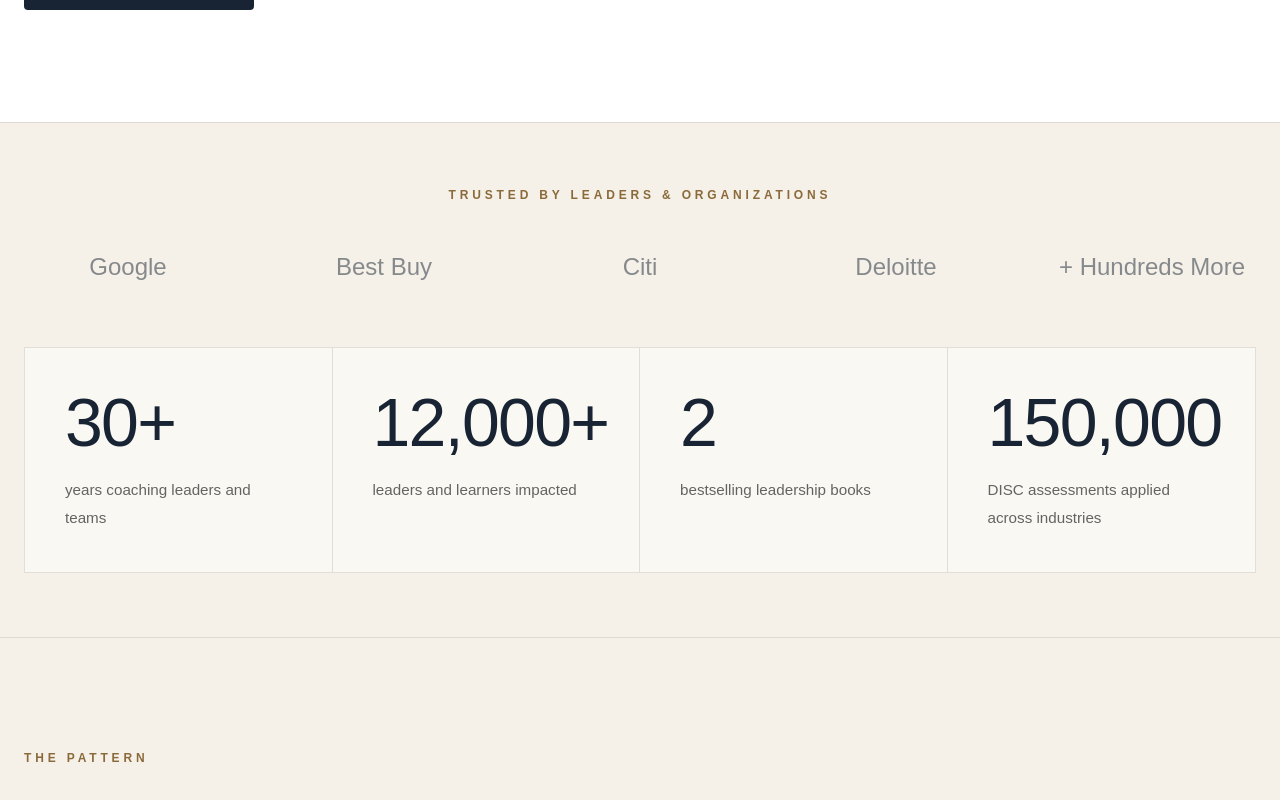
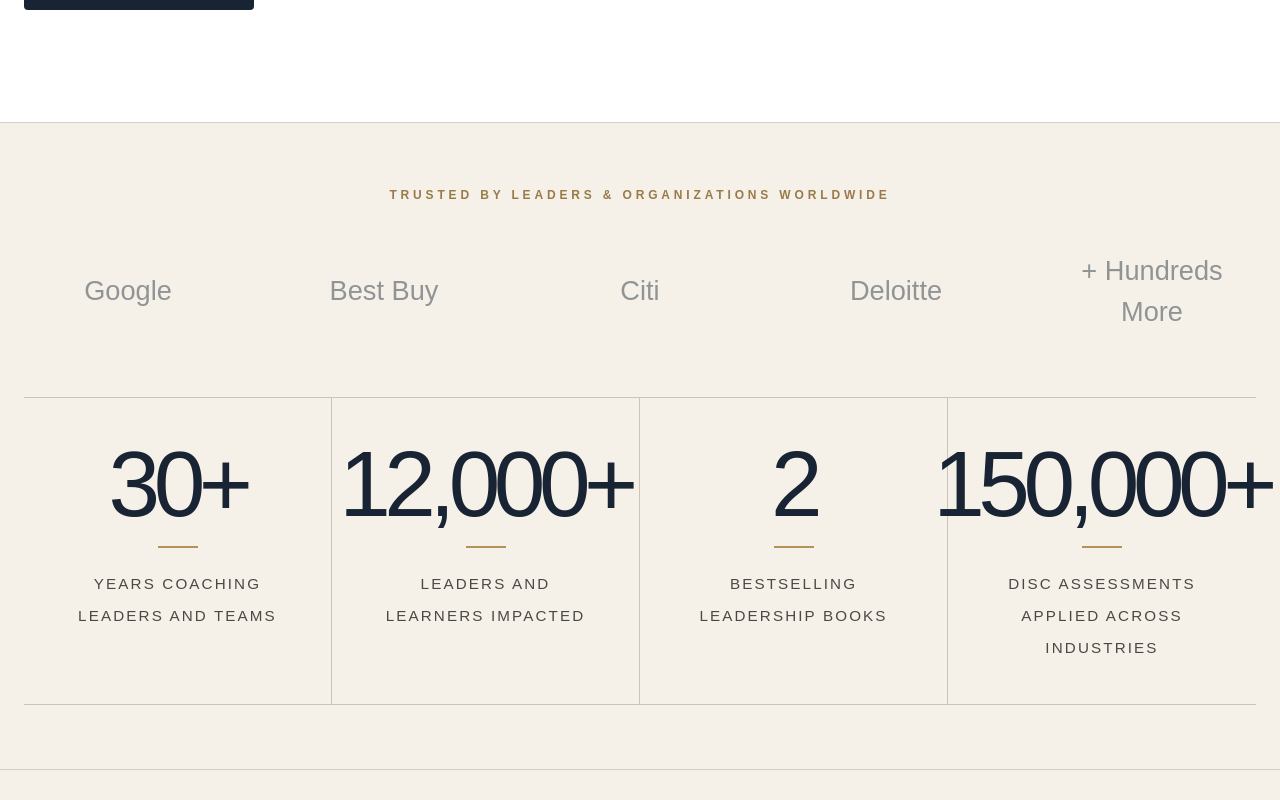
Before and after one commit to heathernickel/trevorthroness, a Next.js app: page / in a window 1280 px wide. Shown: the part 760-1560 px from the top of the page. Built offline with nearby package versions, Linux system fonts and the light colour scheme.

Commit message:
Refine stats section with premium editorial typography

```diff
--- a/app/page.tsx
+++ b/app/page.tsx
@@ -73,13 +73,13 @@
         </div>
       </section>
 
-      <section className="bg-[#f6f1e8] border-t border-black/10 border-b border-black/10">
+      <section className="bg-[#f5f1e8] border-t border-b border-[#d7cec1]">
         <div className="max-w-7xl mx-auto px-6 py-16">
-          <p className="uppercase tracking-[0.32em] text-[#8a6a3b] text-xs text-center font-semibold mb-12">
-            Trusted By Leaders & Organizations
+          <p className="uppercase tracking-[0.32em] text-[#9a7a48] text-xs text-center font-semibold mb-12">
+            Trusted By Leaders & Organizations Worldwide
           </p>
 
-          <div className="grid grid-cols-2 md:grid-cols-5 gap-12 items-center opacity-50 text-center text-2xl text-[#182433] mb-16 font-light">
+          <div className="grid grid-cols-2 md:grid-cols-5 gap-12 items-center opacity-45 text-center text-[1.7rem] text-[#182433] mb-16 font-light">
             <div>Google</div>
             <div>Best Buy</div>
             <div>Citi</div>
@@ -87,18 +87,24 @@
             <div>+ Hundreds More</div>
           </div>
 
-          <div className="grid md:grid-cols-4 border border-black/10 bg-white/50">
+          <div className="grid md:grid-cols-4 border-t border-b border-[#cec4b5]">
             {[
-              ['30+', 'years coaching leaders and teams'],
-              ['12,000+', 'leaders and learners impacted'],
-              ['2', 'bestselling leadership books'],
-              ['150,000', 'DISC assessments applied across industries'],
+              ['30+', 'YEARS COACHING\nLEADERS AND TEAMS'],
+              ['12,000+', 'LEADERS AND\nLEARNERS IMPACTED'],
+              ['2', 'BESTSELLING\nLEADERSHIP BOOKS'],
+              ['150,000+', 'DISC ASSESSMENTS\nAPPLIED ACROSS INDUSTRIES'],
             ].map(([number, text]) => (
-              <div key={number} className="border-r last:border-r-0 border-black/10 p-10">
-                <div className="text-[4.25rem] leading-none tracking-tight font-light text-[#182433] mb-5">
+              <div
+                key={number}
+                className="border-r last:border-r-0 border-[#cec4b5] px-8 py-10 flex flex-col items-center text-center"
+              >
+                <div className="text-[#182433] text-[5.8rem] leading-none tracking-[-0.07em] font-light mb-4">
                   {number}
                 </div>
-                <div className="text-black/60 leading-7 text-[0.95rem] max-w-xs">
+
+                <div className="w-10 h-[2px] bg-[#b49358] mb-5" />
+
+                <div className="text-[0.95rem] leading-8 tracking-[0.14em] text-black/70 whitespace-pre-line uppercase">
                   {text}
                 </div>
               </div>
@@ -107,9 +113,9 @@
         </div>
       </section>
 
-      <section className="bg-[#f6f1e8] py-28">
+      <section className="bg-[#f5f1e8] py-28">
         <div className="max-w-7xl mx-auto px-6">
-          <p className="uppercase tracking-[0.32em] text-[#8a6a3b] text-xs font-semibold mb-8">
+          <p className="uppercase tracking-[0.32em] text-[#9a7a48] text-xs font-semibold mb-8">
             The Pattern
           </p>
 
```
